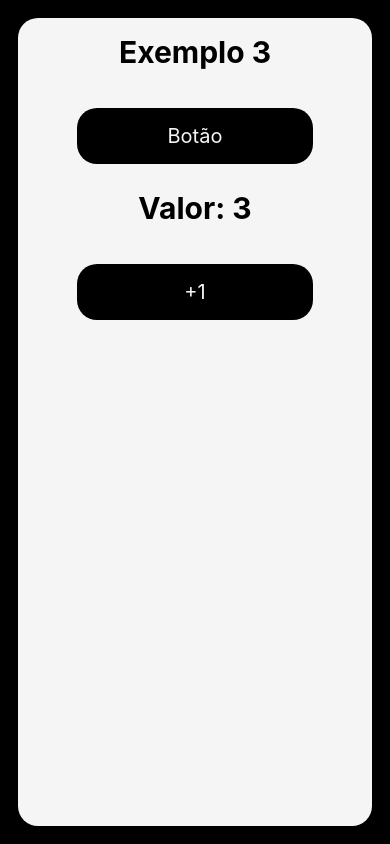
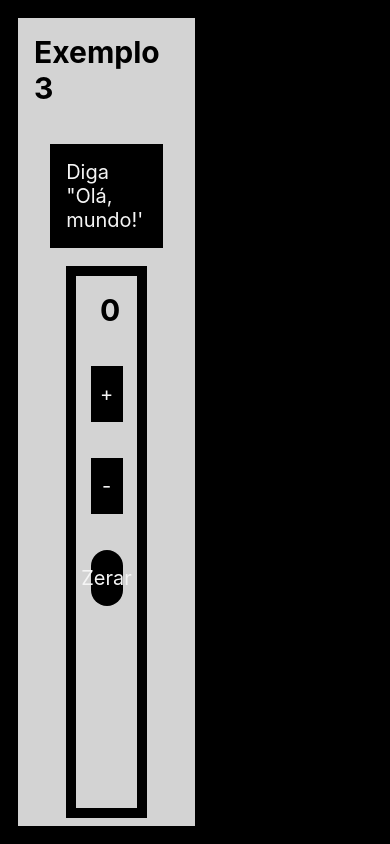
Before and after one commit to RikichiMN/aula_23_02_24, a React Native app: screen / in a window 390 px wide. Built offline with nearby package versions, Linux system fonts and the light colour scheme.

Commit message:
aula 13/03

```diff
--- a/App.js
+++ b/App.js
@@ -2,7 +2,8 @@ import { StatusBar } from 'expo-status-bar';
 import { View, StyleSheet, Text } from 'react-native';
 
 //import Atv_1 from './src/atividade_1';
-import Exemplo_3 from './src/ex_3';
+//import Exemplo_3 from './src/ex_3';
+import Exemplo_3 from './src/Atv_3';
 
 export default function App() {
     return (
--- /dev/null
+++ b/src/Atv_3/index.js
@@ -0,0 +1,75 @@
+import React, { useState } from 'react';
+import { View, Text, TouchableOpacity } from 'react-native';
+
+import styles from './styles';
+
+export default function Atv_3 () {
+
+const [numero, setNumero] = useState(0);
+
+    function Ola (nome) {
+        alert(`Olá, mundo!`);
+    }
+
+    function incremento() {
+        const inc = numero + 1;
+        setNumero(inc);
+        //console.log(numero);
+    }
+
+    function decrescimo() {
+        const inc = numero - 1;
+        setNumero(inc);
+    }
+
+    function zerar () {
+        const inc = numero - numero;
+        setNumero(inc);
+    }
+
+    return (
+        <View style={styles.container}>
+            <Text style={styles.titulo}>Exemplo 3</Text>
+
+            <TouchableOpacity
+
+            style={styles.botao}
+            onPress={() => Ola('Mundo')}
+            >
+            <Text style={styles.txtBotao}>Diga "Olá, mundo!'</Text>
+        </TouchableOpacity>
+
+        <View style={styles.containerB}>
+            <Text style={styles.titulo}> {numero}</Text>
+
+
+        <TouchableOpacity
+         style={styles.botaoP}
+         onPress={() => incremento()}
+        >
+        <Text style={styles.txtBotao}>+</Text>
+        </TouchableOpacity>
+
+        <TouchableOpacity
+         style={styles.botaoM}
+         onPress={() => decrescimo()}
+        >
+        <Text style={styles.txtBotao}>-</Text>
+        </TouchableOpacity>
+
+        <TouchableOpacity
+         style={styles.botaoZ}
+         onPress={() => zerar()}
+        >
+        <Text style={styles.txtBotao}>Zerar</Text>
+        </TouchableOpacity>
+        </View>
+        </View>
+
+
+
+
+
+
+    );
+}
--- /dev/null
+++ b/src/Atv_3/styles.js
@@ -0,0 +1,61 @@
+import { StyleSheet } from 'react-native';
+
+const styles = StyleSheet.create({
+    container: {
+        flex: 1,
+        backgroundColor: '#D3D3D3',
+        width: '50%',
+        alignItems: 'center',
+        padding: 8,
+        },
+    containerB: {
+        flex: 1,
+        backgroundColor: '#D3D3D3',
+        width: '50%',
+        alignItems: 'center',
+        padding: 8,
+        borderWidth: 10,
+        },
+    titulo: {
+        fontSize: 30,
+        fontWeight: 'bold',
+        margin: 8,
+        marginBottom: 20,
+    },
+    botao: {
+        width: '70%',
+        padding: 16,
+        backgroundColor: '#000',
+        alignItems: 'center',
+        margin: 18,
+
+        },
+    botaoP: {
+        width: '70%',
+        padding: 16,
+        backgroundColor: '#000',
+        alignItems: 'center',
+        margin: 18,
+        },
+    botaoM: {
+        width: '70%',
+        padding: 16,
+        backgroundColor: '#000',
+        alignItems: 'center',
+        margin: 18,
+        },
+    botaoZ: {
+        width: '70%',
+        padding: 16,
+        backgroundColor: '#000',
+        alignItems: 'center',
+        margin: 18,
+        borderRadius: 20,
+                            },
+    txtBotao: {
+        color: '#f5f5f5',
+        fontSize: 20,
+    },
+});
+
+export default styles;
```
